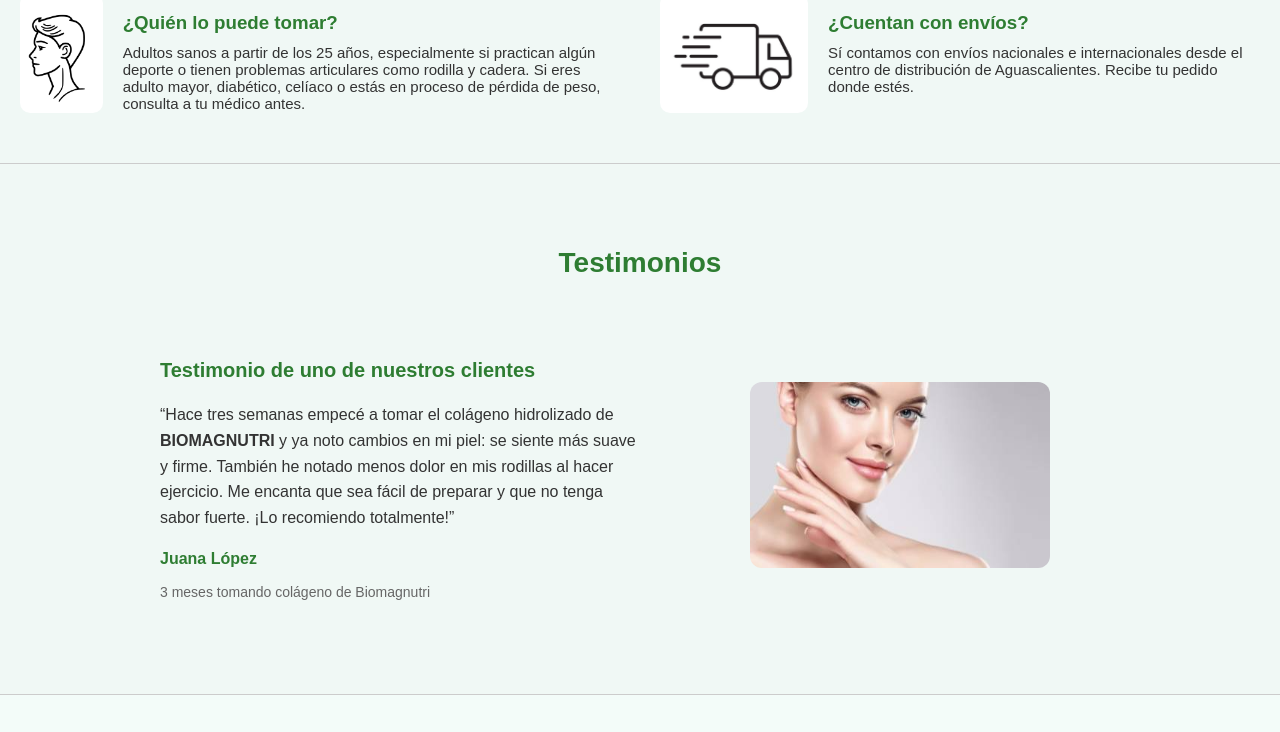
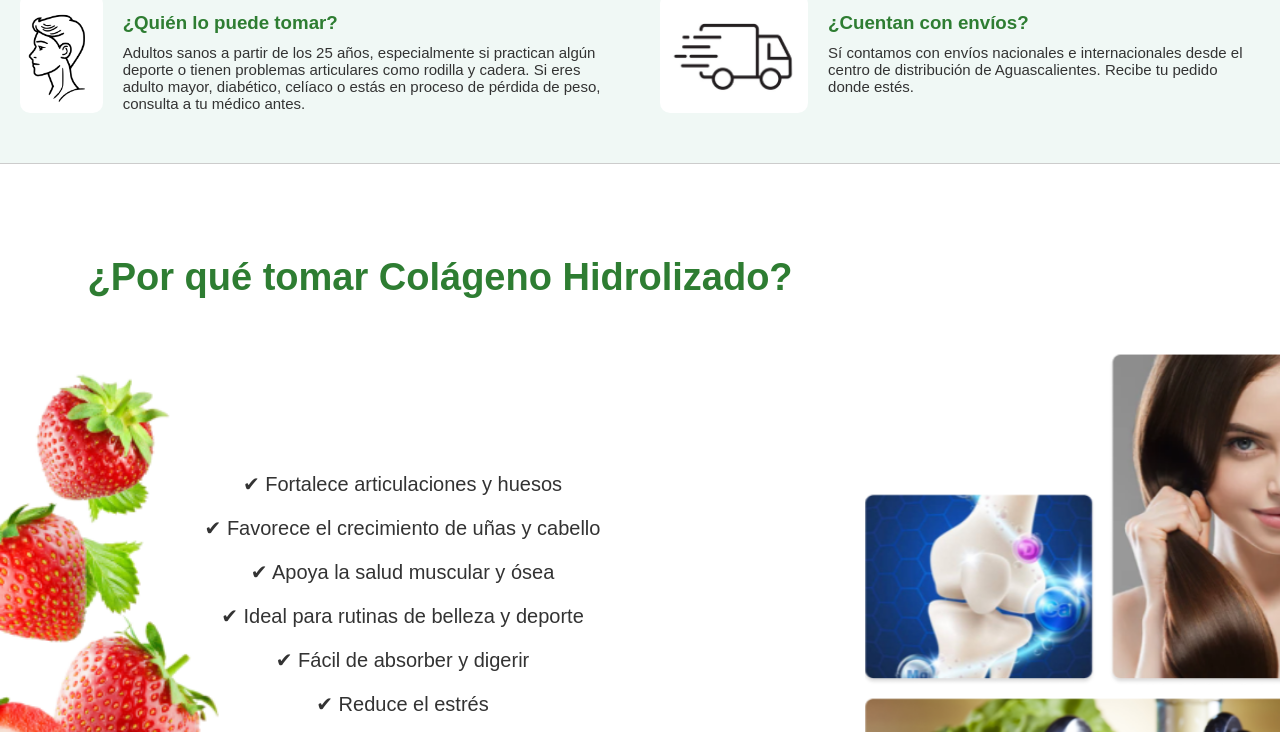
Before and after one commit to GrZJeff/Biomagnutri, a website: page biomagnutri-frontend/index.html in a window 1280 px wide. Shown: the part 1005-1737 px from the top of the page. Drawn offline with Linux system fonts and the light colour scheme.

Commit message:
actzsabd

```diff
--- a/biomagnutri-frontend/index.html
+++ b/biomagnutri-frontend/index.html
@@ -325,6 +325,83 @@
     </div>
   </div>
 </section>
+<!-- Sección: Beneficios del Colágeno Hidrolizado -->
+<section id="beneficios-colageno" style="background-color: #ffffff; padding: 60px 0; position: relative; overflow: hidden;">
+
+  <!-- Fresas pegadas al borde izquierdo -->
+  <img src="img/fresas.png"
+       alt="Fresas decorativas"
+       style="
+         position: absolute;
+         left: 0;
+         top: 60%;
+         transform: translateY(-50%);
+         width: 220px;
+         z-index: 1;
+       ">
+
+  <!-- Título más centrado -->
+  <h2 style="
+      text-align: center;
+      font-size: 38px;
+      color: #2e7d32;
+      font-weight: 700;
+      margin-bottom: 10px;
+      margin-left: -400px; /* compensa las fresas */
+  ">
+    ¿Por qué tomar Colágeno Hidrolizado?
+  </h2>
+
+  <div style="
+      display: flex;
+      flex-wrap: wrap;
+      align-items: center;
+      justify-content: center;
+      gap: 60px;
+      max-width: 1300px;
+      margin: 0 auto;
+  ">
+
+    <!-- Lista de beneficios más centrada -->
+    <div style="
+        flex: 1 1 450px;
+        z-index: 2;
+        text-align: center;   /* centrado */
+        margin-left: 120px;   /* mueve todo un poco al centro */
+    ">
+      <ul style="
+          list-style: none;
+          padding: 0;
+          font-size: 20px;
+          color: #333;
+          line-height: 2.2;
+      ">
+        <li>✔ Fortalece articulaciones y huesos</li>
+        <li>✔ Favorece el crecimiento de uñas y cabello</li>
+        <li>✔ Apoya la salud muscular y ósea</li>
+        <li>✔ Ideal para rutinas de belleza y deporte</li>
+        <li>✔ Fácil de absorber y digerir</li>
+        <li>✔ Reduce el estrés</li>
+      </ul>
+    </div>
+
+    <!-- Imagen del collage MÁS A LA DERECHA -->
+    <div style="flex: 1 1 420px; text-align: center;">
+      <img src="img/colla.png"
+           alt="Beneficios del colágeno hidrolizado"
+           style="
+             width: 100%;
+             max-width: 520px;
+             border-radius: 12px;
+             margin-left: 120px;  /* AQUÍ SE MUEVE A LA DERECHA */
+           ">
+    </div>
+
+  </div>
+</section>
+
+
+
 <section id="testimonios" style="background-color: #f0f8f5; padding: 60px 30px;">
   <h2 style="color: #2e7d32; font-size: 28px; text-align: center; margin-bottom: 40px;">Testimonios</h2>
   <div style="display: flex; flex-wrap: wrap; align-items: center; justify-content: center; max-width: 1000px; margin: auto;">
```
Also changed, not shown: biomagnutri-frontend/contacto.html (+1 -1 lines), biomagnutri-frontend/resetpass.html (+5 -13 lines), biomagnutri-frontend/img/colla.png (added), biomagnutri-frontend/img/fresas.png (added).
